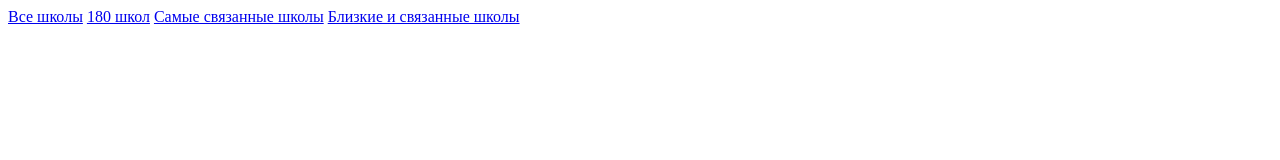
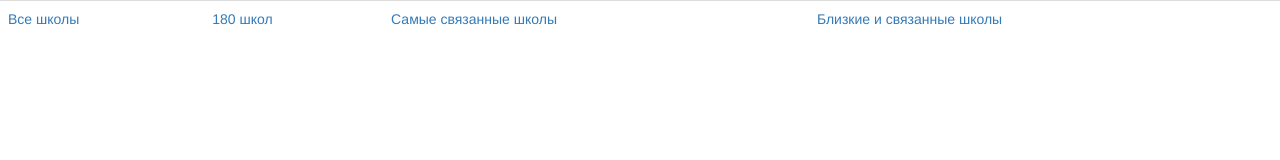
Before and after one commit to iskhakovt/hack-relations, a plain HTML site: page index.html in a window 1280 px wide. Drawn offline with nearby package versions, Linux system fonts and the light colour scheme.

Commit message:
index fix

```diff
--- a/index.html
+++ b/index.html
@@ -5,11 +5,17 @@
     <meta charset="utf-8">
     <meta http-equiv="X-UA-Compatible" content="chrome=1">
     <title>Hack Relations by iskhakovt</title>
+
+    <link rel="stylesheet" href="https://maxcdn.bootstrapcdn.com/bootstrap/3.3.6/css/bootstrap.min.css" integrity="sha384-1q8mTJOASx8j1Au+a5WDVnPi2lkFfwwEAa8hDDdjZlpLegxhjVME1fgjWPGmkzs7" crossorigin="anonymous">
   </head>
   <body>
-    <a href="1.html">Все школы</a>
-    <a href="2.html">180 школ</a>
-    <a href="3.html">Самые связанные школы</a>
-    <a href="4.html">Близкие и связанные школы</a>
+    <table class="table">
+        <tbody>
+            <td><a href="1.html">Все школы</a></td>
+            <td><a href="2.html">180 школ</a></td>
+            <td><a href="3.html">Самые связанные школы</a></td>
+            <td><a href="4.html">Близкие и связанные школы</a></td>
+        </tbody>
+    </table>
   </body>
 </html>
```
